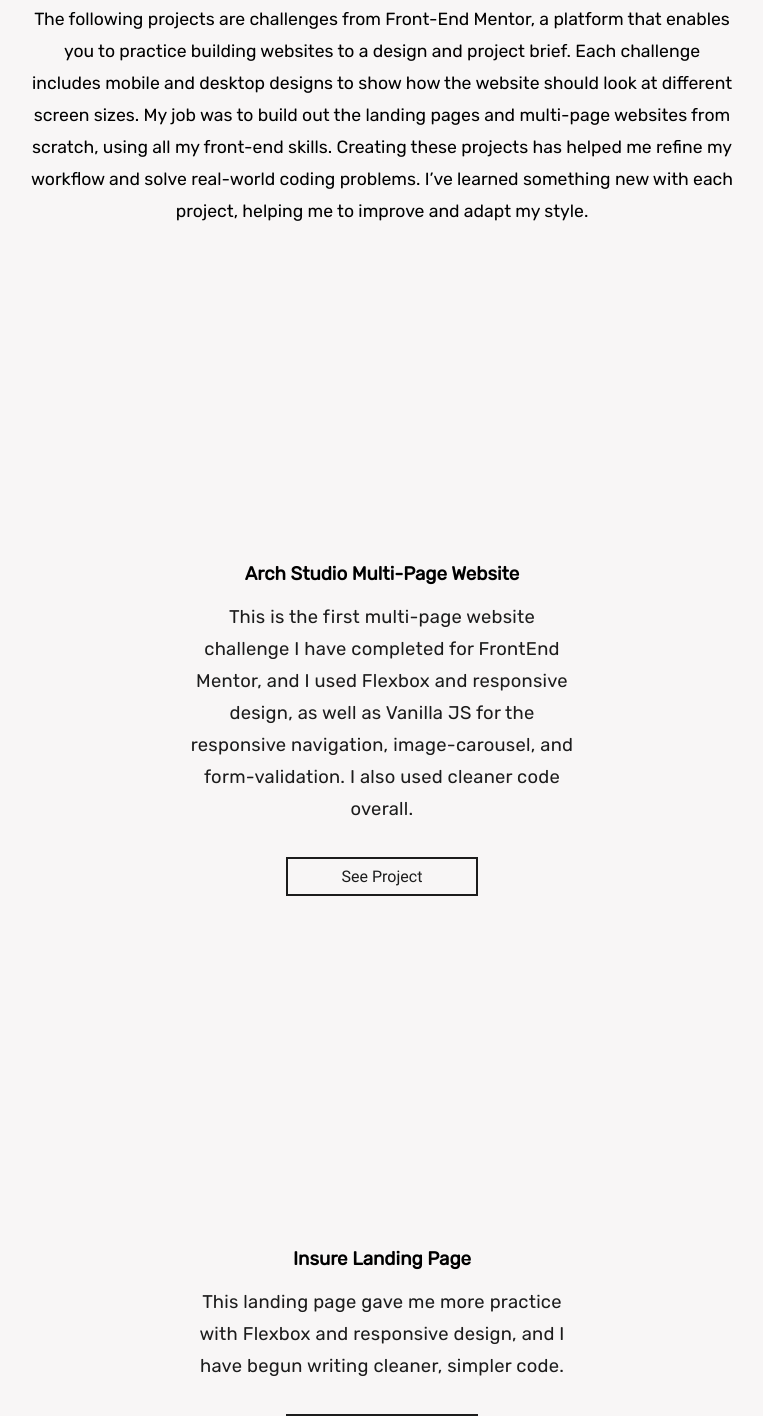
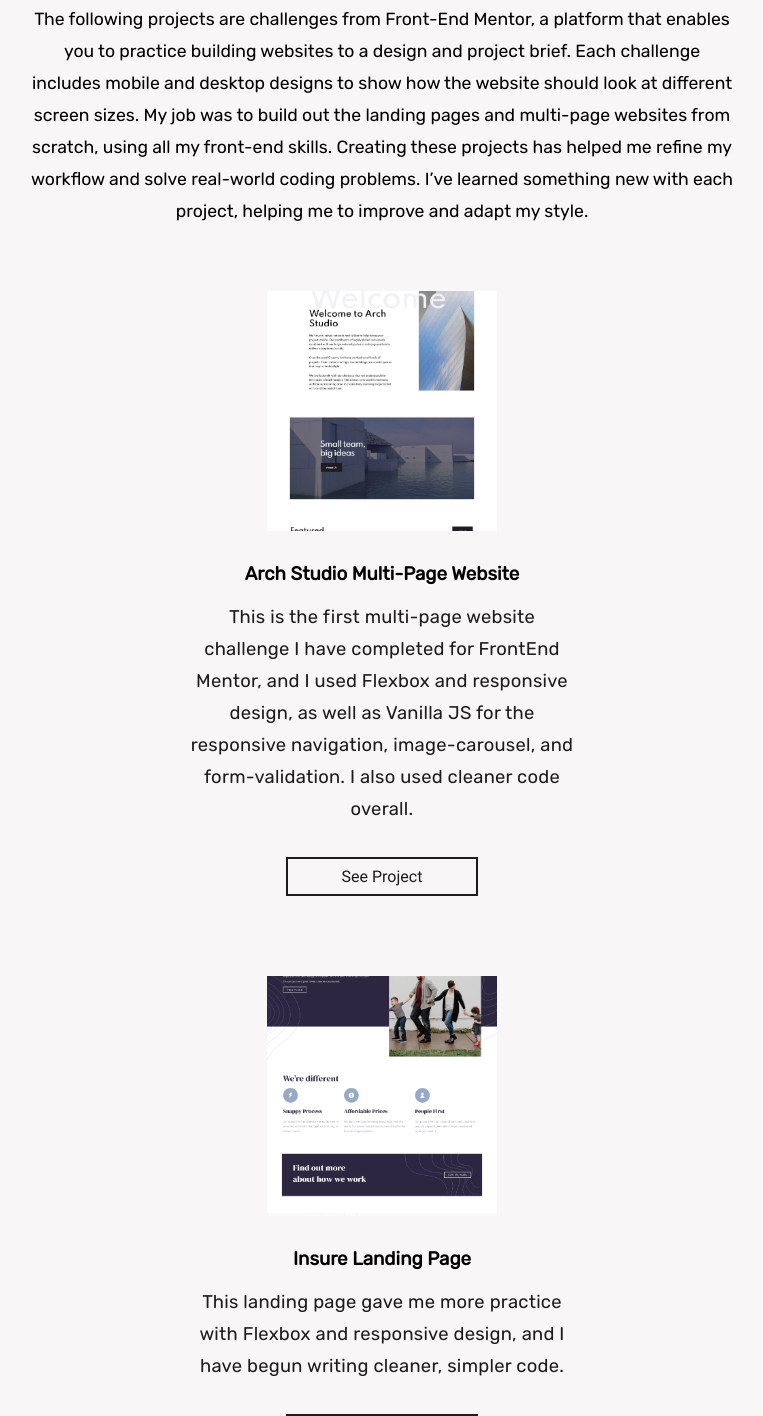
Before and after one commit to rspatz/RBSpatz-Portfolio, a plain HTML site: page index.html in a window 1280 px wide. Shown: the part 697-2113 px from the top of the page, without its empty margins (258-1021 px from the left). Drawn offline with Linux system fonts and the light colour scheme; a script that the page names is missing.

Commit message:
Update style.css

```diff
--- a/css/style.css
+++ b/css/style.css
@@ -358,15 +358,14 @@ header p {
 }
 
 .project-screenshot-4 {
-  background: url('../images/detail/desktop/image-insure-preview-2.jpg')
-    no-repeat center center/cover;
+  background: url('../images/InsureDesktop.png') no-repeat center center/cover;
   height: 15rem;
   width: 18%;
   margin: 2em auto;
 }
 
 .project-screenshot-5 {
-  background: url('../images/ArchStudioLandingPage.png') no-repeat center
+  background: url('../images/ArchStudioLandingPageOpt.jpg') no-repeat center
     center/cover;
   height: 15rem;
   width: 18%;
```
